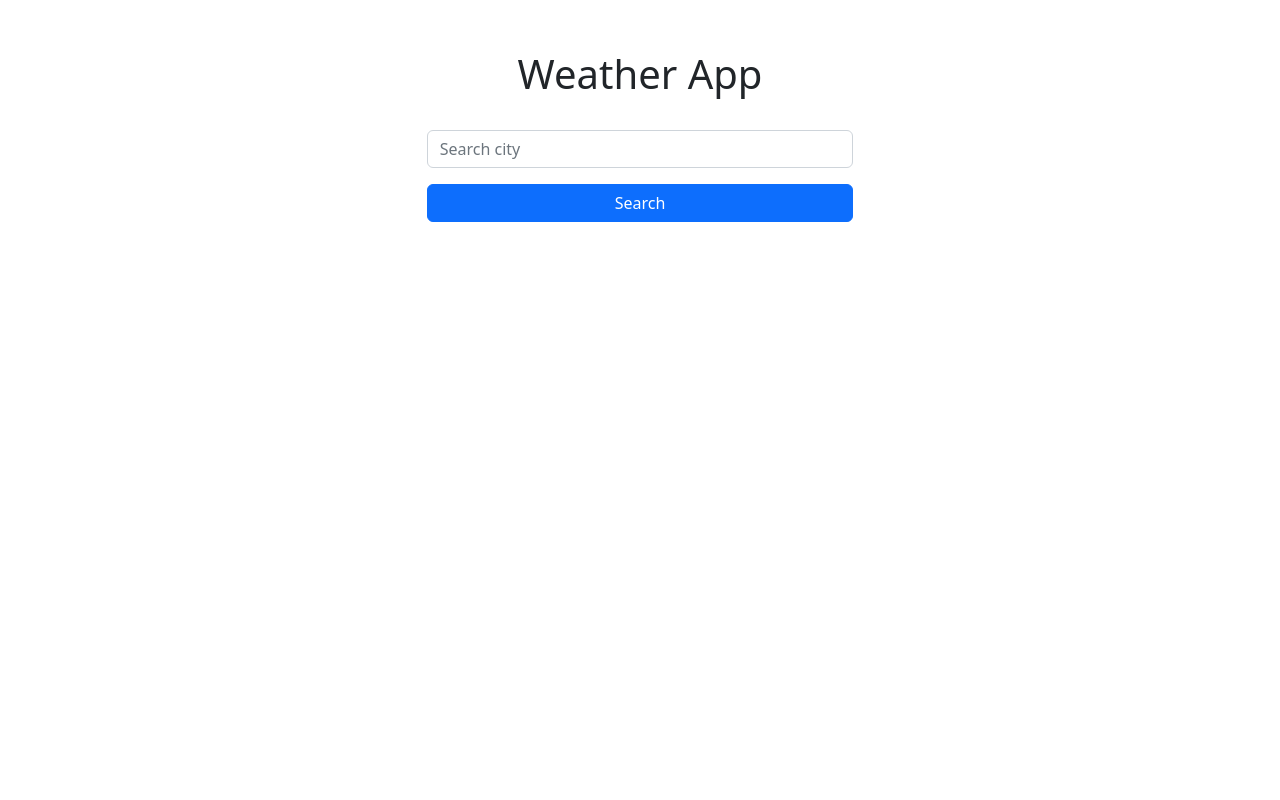
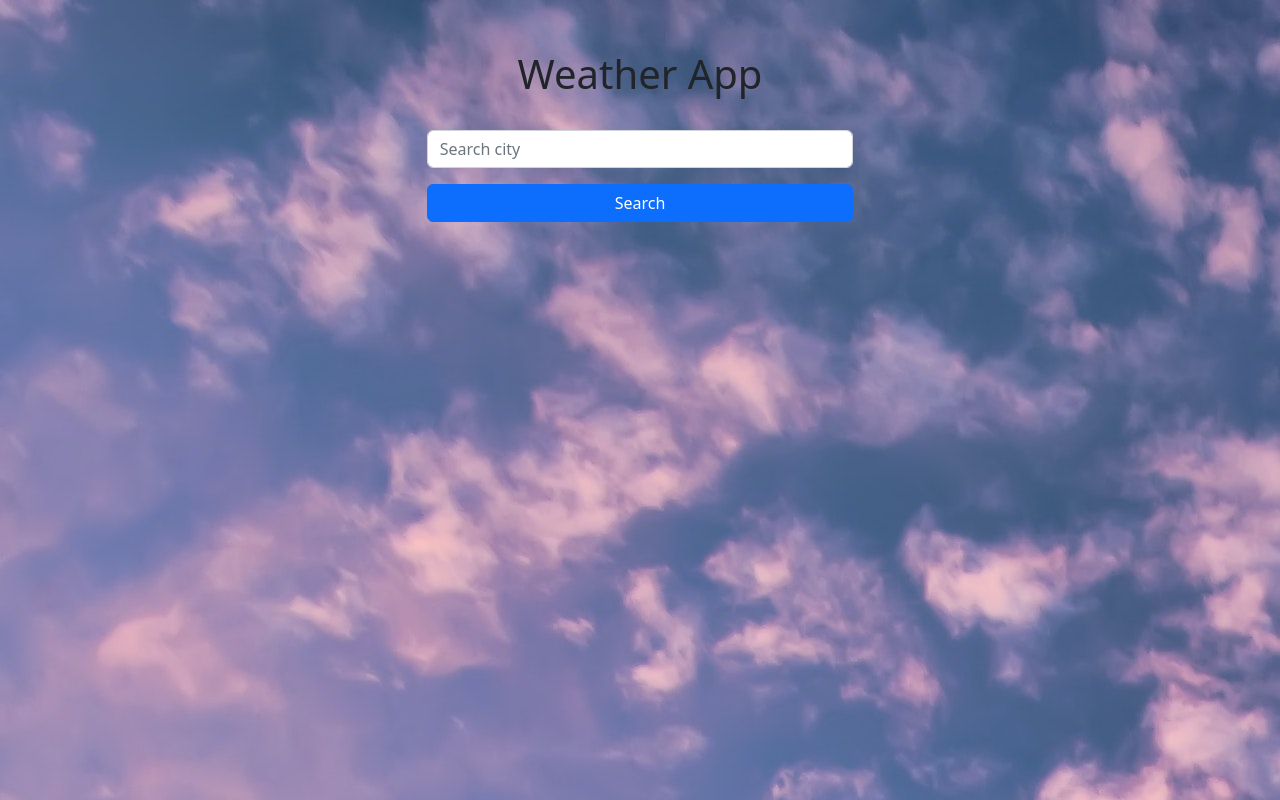
Before and after one commit to Vipashu/weather-app, a React (Create React App) app: page / in a window 1280 px wide. Built offline with nearby package versions, Linux system fonts and the light colour scheme.

Commit message:
Update index.css

```diff
--- a/src/index.css
+++ b/src/index.css
@@ -5,6 +5,7 @@ body {
     sans-serif;
   -webkit-font-smoothing: antialiased;
   -moz-osx-font-smoothing: grayscale;
+  background-image: url('./assets/img1.jpg');
 }
 
 code {
```
